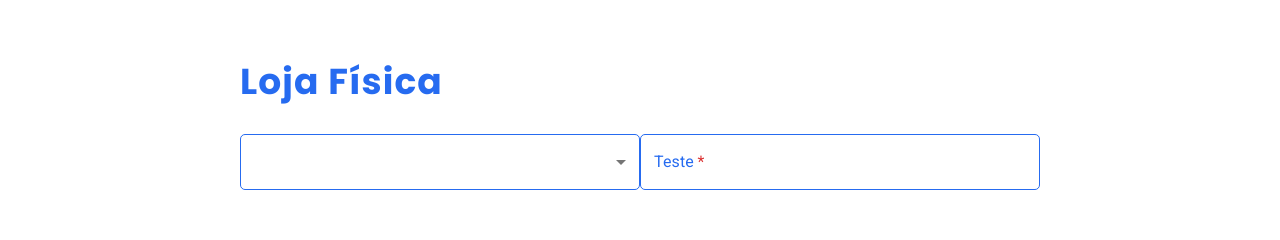
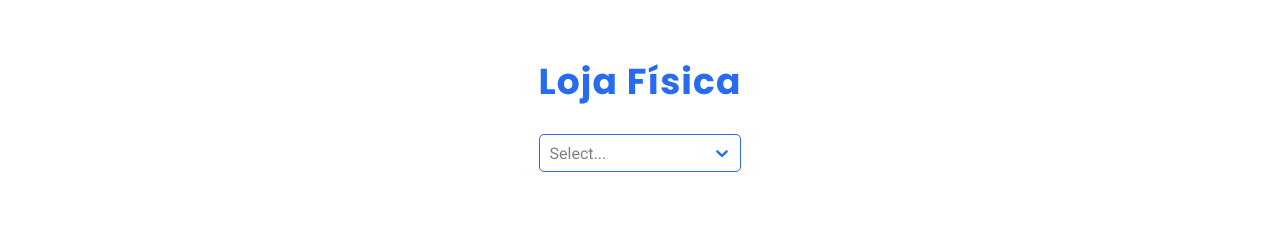
Before and after one commit to leonardobl/form-front, a React (Create React App) app: page /agendamento/loja-fisica in a window 1280 px wide. Shown: the part 254-494 px from the top of the page. Built offline with nearby package versions, Linux system fonts and the light colour scheme.

Commit message:
criacao do simpleselect

```diff
--- a/package.json
+++ b/package.json
@@ -3,11 +3,6 @@
   "version": "0.1.0",
   "private": true,
   "dependencies": {
-    "@emotion/react": "^11.11.1",
-    "@emotion/styled": "^11.11.0",
-    "@mui/icons-material": "^5.15.1",
-    "@mui/material": "^5.15.1",
-    "@mui/styled-engine-sc": "^6.0.0-alpha.9",
     "@testing-library/jest-dom": "^5.17.0",
     "@testing-library/react": "^13.4.0",
     "@testing-library/user-event": "^13.5.0",
@@ -23,6 +18,7 @@
     "react-router-dom": "^6.21.1",
     "react-router-hash-link": "^2.4.3",
     "react-scripts": "5.0.1",
+    "react-select": "^5.8.0",
     "styled-components": "^6.1.3",
     "typescript": "^4.9.5",
     "web-vitals": "^2.1.4"
--- a/src/Global/MUI-Theme.ts
+++ b/src/Global/MUI-Theme.ts
@@ -1,68 +1,70 @@
-import { createTheme } from "@mui/material";
+// import { createTheme } from "@mui/material";
 
-export const MUI_Theme = createTheme({
-  components: {
-    MuiTextField: {
-      styleOverrides: {
-        root: {
-          "& label": {
-            color: "#266BF0",
-          },
-          "& label.Mui-focused": {
-            color: "#266BF0",
-          },
-          "& .MuiInput-underline:after": {
-            borderBottomColor: "#266BF0",
-          },
-          "& .MuiOutlinedInput-root": {
-            "& fieldset": {
-              borderColor: "#266BF0",
-            },
-            "&:hover fieldset": {
-              borderColor: "#266BF0",
-              borderWidth: "0.15rem",
-            },
-            "&.Mui-focused fieldset": {
-              borderColor: "#266BF0",
-            },
-          },
-        },
-      },
-    },
+// export const MUI_Theme = createTheme({
+//   components: {
+//     MuiTextField: {
+//       styleOverrides: {
+//         root: {
+//           "& label": {
+//             color: "#266BF0",
+//           },
+//           "& label.Mui-focused": {
+//             color: "#266BF0",
+//           },
+//           "& .MuiInput-underline:after": {
+//             borderBottomColor: "#266BF0",
+//           },
+//           "& .MuiOutlinedInput-root": {
+//             "& fieldset": {
+//               borderColor: "#266BF0",
+//             },
+//             "&:hover fieldset": {
+//               borderColor: "#266BF0",
+//               borderWidth: "0.15rem",
+//             },
+//             "&.Mui-focused fieldset": {
+//               borderColor: "#266BF0",
+//             },
+//           },
+//         },
+//       },
+//     },
 
-    MuiSelect: {
-      styleOverrides: {
-        root: {
-          "& label": {
-            color: "#266BF0",
-          },
-          "& fieldset": {
-            borderColor: "#266BF0",
-          },
-          "&:hover label": {
-            borderColor: "#266BF0",
-            borderWidth: "0.15rem",
-          },
-        },
-      },
-    },
-    MuiFormLabel: {
-      styleOverrides: {
-        asterisk: {
-          color: "#db3131",
-          "&$error": {
-            color: "#db3131",
-          },
-        },
-      },
-    },
-  },
-  palette: {
-    primary: {
-      main: "#266BF0",
-    },
-  },
-  shape: {
-    borderRadius: 5,
-  },
-});
+//     MuiSelect: {
+//       styleOverrides: {
+//         root: {
+//           "& label": {
+//             color: "#266BF0",
+//           },
+//           "& fieldset": {
+//             borderColor: "#266BF0",
+//           },
+//           "&:hover label": {
+//             borderColor: "#266BF0",
+//             borderWidth: "0.15rem",
+//           },
+//         },
+//       },
+//     },
+//     MuiFormLabel: {
+//       styleOverrides: {
+//         asterisk: {
+//           color: "#db3131",
+//           "&$error": {
+//             color: "#db3131",
+//           },
+//         },
+//       },
+//     },
+//   },
+//   palette: {
+//     primary: {
+//       main: "#266BF0",
+//     },
+//   },
+//   shape: {
+//     borderRadius: 5,
+//   },
+// });
+
+export {};
--- /dev/null
+++ b/src/components/Atoms/SimpleSelect/index.tsx
@@ -0,0 +1,25 @@
+import React, { useState } from "react";
+import * as S from "./styles";
+import Select, {
+  GroupBase,
+  InputActionMeta,
+  OnChangeValue,
+  Props,
+} from "react-select";
+
+interface ISelectProps {
+  label?: string;
+}
+
+export function SimpleSelect<
+  Option,
+  IsMulti extends boolean = false,
+  Group extends GroupBase<Option> = GroupBase<Option>
+>(props: Props<Option, IsMulti, Group> & ISelectProps) {
+  return (
+    <S.Container $isLabel={!!props.label}>
+      {props.label && <S.Label>{props.label}</S.Label>}
+      <Select {...props} theme={(theme) => ({ ...theme, borderRadius: 5 })} />
+    </S.Container>
+  );
+}
--- /dev/null
+++ b/src/components/Atoms/SimpleSelect/styles.ts
@@ -0,0 +1,46 @@
+import styled, { css } from "styled-components";
+
+export const Container = styled.div<{ $isLabel: boolean }>`
+  ${({ $isLabel }) => css`
+    font-family: "Roboto";
+
+    position: relative;
+
+    .css-1u9des2-indicatorSeparator {
+      display: none;
+    }
+
+    .css-1h06qz8-control {
+      border-color: #266bf0;
+    }
+
+    .css-1h06qz8-control:hover {
+      border-color: #266bf0;
+    }
+
+    .css-1jqq78o-placeholder {
+      display: ${$isLabel ? "none" : "block"};
+    }
+
+    svg path {
+      fill: #266bf0;
+    }
+  `}
+`;
+
+export const Label = styled.label`
+  position: absolute;
+  z-index: 1;
+  top: -10px;
+  left: 10px;
+  background-color: #fff;
+  display: block;
+  padding: 2px 5px;
+
+  color: rgba(0, 0, 0, 0.56);
+  font-family: "Roboto";
+  font-size: 12px;
+  font-style: normal;
+  font-weight: 400;
+  line-height: 16px;
+`;
--- a/src/components/Templates/PhysicalTemplate/index.tsx
+++ b/src/components/Templates/PhysicalTemplate/index.tsx
@@ -1,14 +1,24 @@
 import React from "react";
 import * as S from "./styles";
-import { Select, TextField } from "@mui/material";
+import { SimpleSelect } from "../../Atoms/SimpleSelect";
+
+const opt = [
+  {
+    value: "Leonardo",
+    label: "Leonardo",
+  },
+  {
+    value: "Lima",
+    label: "Lima",
+  },
+];
 
 export const PhysicalTemplate = () => {
   return (
     <S.Container>
       <S.Content>
         <S.Title>Loja Física</S.Title>
-        <Select label="meu teste" required />
-        <TextField required label="Teste" />
+        <SimpleSelect isClearable options={opt} />
       </S.Content>
     </S.Container>
   );
--- a/src/components/Templates/PhysicalTemplate/styles.ts
+++ b/src/components/Templates/PhysicalTemplate/styles.ts
@@ -8,9 +8,9 @@ export const Content = styled.div`
   width: max-content;
   margin: 0 auto;
 
-  div {
+  /* div {
     width: 400px;
-  }
+  } */
 `;
 
 export const Title = styled.h1`
--- a/src/index.tsx
+++ b/src/index.tsx
@@ -7,9 +7,9 @@ import { Theme } from "./Global/Theme";
 import { Home } from "./components/Pages/home";
 import { Scheduling } from "./components/Pages/scheduling";
 import { Route, Routes, BrowserRouter } from "react-router-dom";
-import { ThemeProvider as MUIThemeProvider } from "@mui/material";
+
 import { Login } from "./components/Pages/login";
-import { MUI_Theme } from "./Global/MUI-Theme";
+
 import { Physical } from "./components/Pages/physical";
 import { PageLayoutTemplate } from "./components/Templates/PageTemplate";
 
@@ -19,7 +19,6 @@ const root = ReactDOM.createRoot(
 root.render(
   <React.StrictMode>
     <ThemeProvider theme={Theme}>
-      <MUIThemeProvider theme={MUI_Theme}>
       <GlobalStyles />
       <BrowserRouter>
         <Routes>
@@ -32,7 +31,6 @@ root.render(
           <Route path="login" element={<Login />} />
         </Routes>
       </BrowserRouter>
-      </MUIThemeProvider>
     </ThemeProvider>
   </React.StrictMode>
 );
--- /dev/null
+++ b/src/types/inputs.d.ts
@@ -0,0 +1,5 @@
+export interface ISelectOptions {
+  value: any;
+  label: string;
+  element?: any;
+}
```
Also changed, not shown: 1 other file (tests, documents, lock files or other folders). Lines whose indentation alone changed are shown as unchanged.
